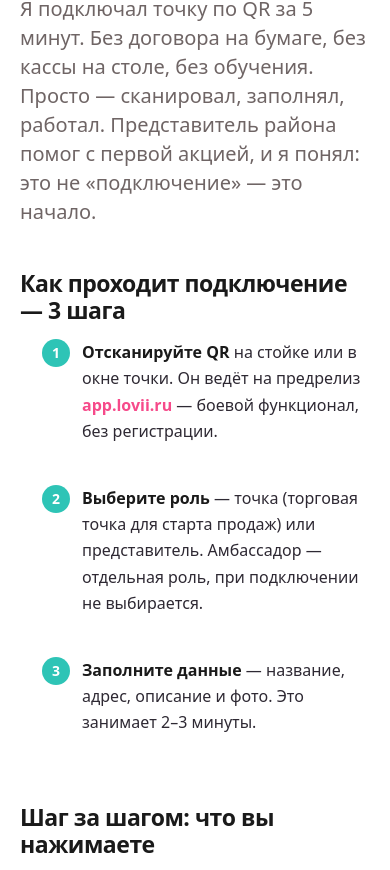
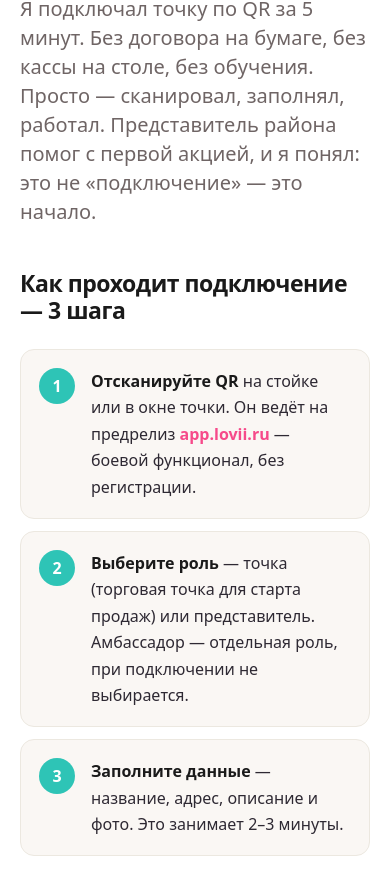
Before and after one commit to bestdeejay-design/lovii-site, a plain HTML site: page journal/qr-onboarding/index.html in a window 390 px wide. Shown: the part 224-1094 px from the top of the page. Drawn offline with Linux system fonts and the light colour scheme.

Commit message:
fix(сайт): герой «открыты для всего мира», шаги QR, туду закрыт
- index: «мы открыты ко всему миру» → «мы открыты для всего мира»
- qr-onboarding: 3 шага — карточки с нумерацией, убраны давящие
  мобильные оверрайды; light/dark/mobile проверены
- TASKS.md: статус ЗАКРЫТ, приёмка 1–6 зафиксирована

```diff
--- a/journal/qr-onboarding/index.html
+++ b/journal/qr-onboarding/index.html
@@ -28,9 +28,9 @@
 .journal-article .lead{font-size:20px;color:var(--lv-muted);margin-bottom:32px;line-height:1.45;}
 .journal-article h2{font-size:23px;font-weight:800;color:var(--lv-ink);margin:44px 0 14px;line-height:1.2;letter-spacing:-0.02em;}
 .journal-article p{margin:0 0 16px;}
-.journal-article ol.steps{margin:8px 0 24px 22px;padding:0;counter-reset:step;list-style:none;}
-.journal-article ol.steps > li{position:relative;padding-left:48px;margin-bottom:24px;min-height:44px;}
-.journal-article ol.steps > li::before{counter-increment:step;content:counter(step);position:absolute;left:0;top:0;width:36px;height:36px;background:var(--lv-tiffany);color:#fff;border-radius:50%;display:flex;align-items:center;justify-content:center;font-weight:800;font-size:16px;}
+.journal-article ol.steps{margin:24px 0;padding:0;counter-reset:step;list-style:none;display:grid;gap:12px;}
+.journal-article ol.steps > li{position:relative;background:var(--lv-soft);border:1px solid var(--lv-line);border-radius:14px;padding:18px 20px 18px 70px;margin:0;min-height:40px;color:var(--lv-text);}
+.journal-article ol.steps > li::before{counter-increment:step;content:counter(step);position:absolute;left:18px;top:18px;width:36px;height:36px;background:var(--lv-tiffany);color:#fff;border-radius:50%;display:flex;align-items:center;justify-content:center;font-weight:800;font-size:16px;}
 .journal-article .not-needed{background:var(--lv-soft-pink);border-left:4px solid var(--lv-pink);padding:20px 24px;margin:24px 0;border-radius:0 12px 12px 0;}
 .journal-article .not-needed h3{margin:0 0 10px;color:var(--lv-pink);font-size:18px;}
 .journal-article .not-needed ul{margin:6px 0 0 22px;padding:0;}
@@ -44,7 +44,7 @@
 .journal-article .faq-item q{font-weight:700;color:var(--lv-ink);display:block;margin-bottom:6px;}
 .journal-article .meta-row{display:flex;gap:16px;align-items:center;font-size:13px;color:var(--lv-muted);margin-top:32px;padding-top:16px;border-top:1px solid var(--lv-line);flex-wrap:wrap;}
 .journal-article .meta-row a{color:var(--lv-pink);text-decoration:none;font-weight:600;}
-@media(max-width:640px){.journal-article{padding:24px 20px 64px;font-size:16px;}.journal-article h1{font-size:28px;}.journal-article .cta-band{padding:24px 20px;}.journal-article ol.steps > li{padding-left:40px;}.journal-article ol.steps > li::before{width:28px;height:28px;font-size:14px;}}
+@media(max-width:640px){.journal-article{padding:24px 20px 64px;font-size:16px;}.journal-article h1{font-size:28px;}.journal-article .cta-band{padding:24px 20px;}}
 </style>
 <script type="application/ld+json">{"@context":"https://schema.org","@type":"FAQPage","mainEntity":[{"@type":"Question","name":"Можно ли подключиться без Интернета в точке?","acceptedAnswer":{"@type":"Answer","text":"Для работы приложения нужно соединение, но подключение по QR и заполнение данных можно сделать с телефона."}},{"@type":"Question","name":"Нужно ли платить за подключение?","acceptedAnswer":{"@type":"Answer","text":"Нет. Подключение бесплатное, тариф СТАРТ — 0% комиссии до 30 000 ₽ или до конца следующего месяца."}},{"@type":"Question","name":"Что делать, если у точки нет фото или описания?","acceptedAnswer":{"@type":"Answer","text":"Можно начать с минимальных данных — название и адрес. Фото и описание добавляются позже через кабинет."}}]}</script>
 </head>
```
Also changed, not shown: index.html (+1 -1 lines), 2 other files.
